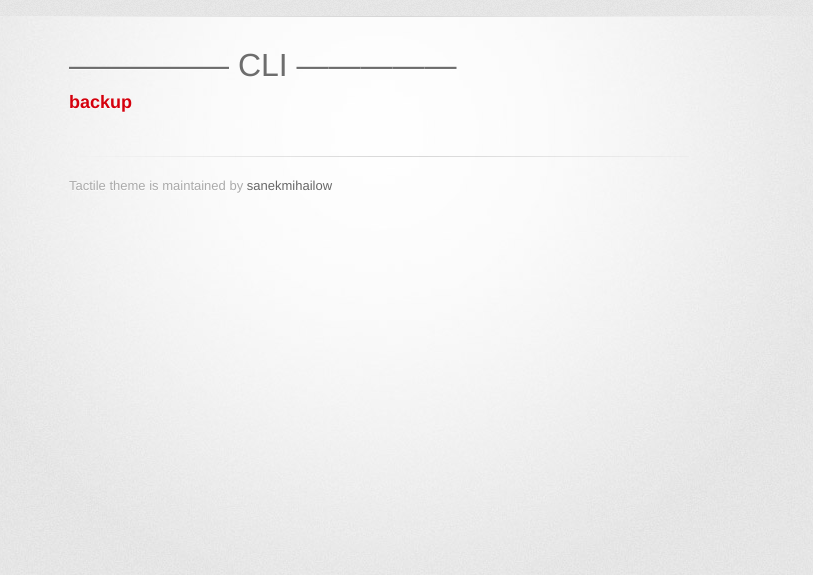
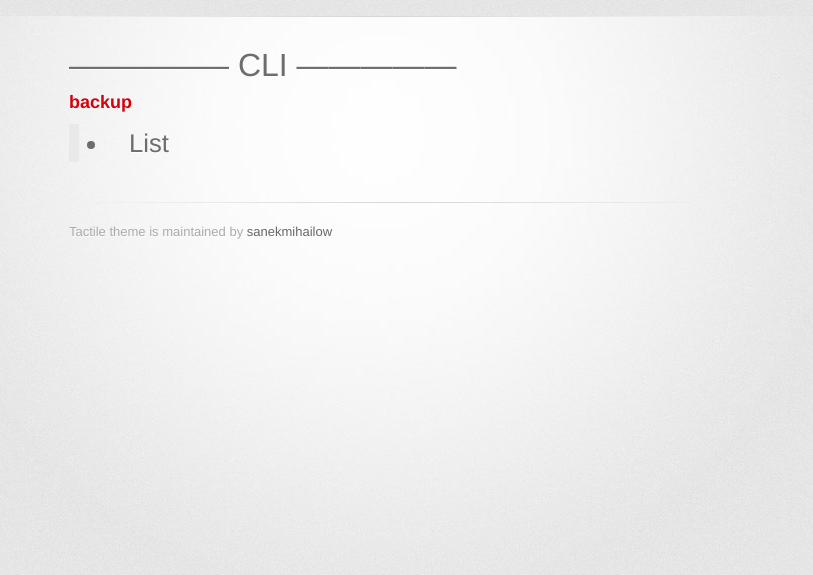
Before and after one commit to sanekmihailow/My_guide_instructions, a Jekyll site: the page built from index.md, in a window 1280 px wide. Shown: the top 575 px of the page, without its empty margins (261-1074 px from the left). Built offline with Jekyll 4.4.1, drawn with Linux system fonts in a browser that asks for light colours; some web fonts are replaced; our own code applies the rules of GitHub Pages for plain Markdown files.

Commit message:
Update index.md

```diff
--- a/index.md
+++ b/index.md
@@ -5,3 +5,5 @@ layout: default
 # --------------- CLI ---------------
 
 ### backup
+
+> * List
```
